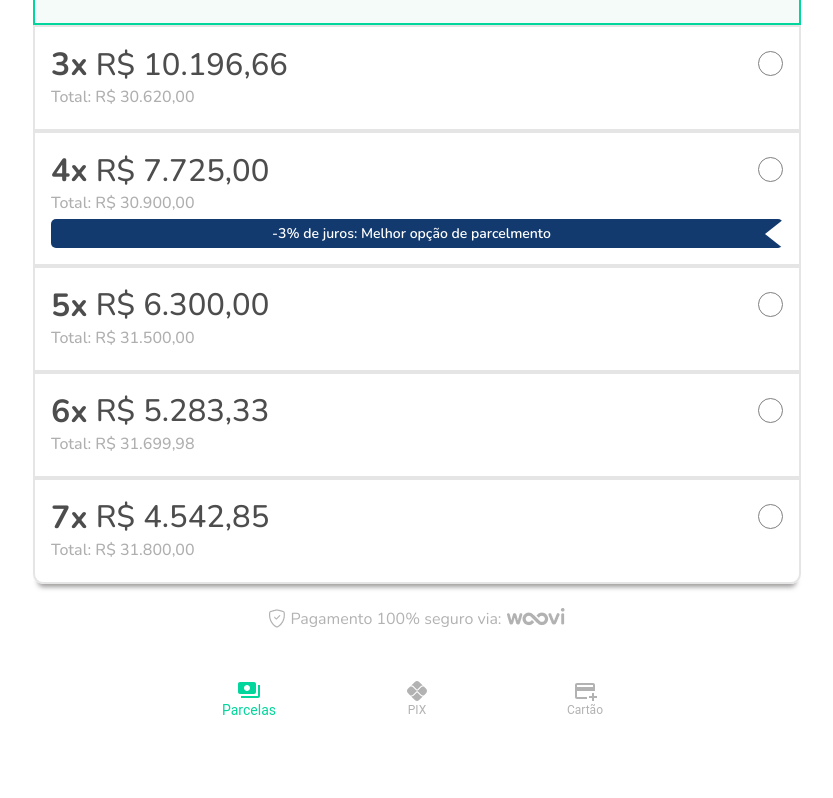
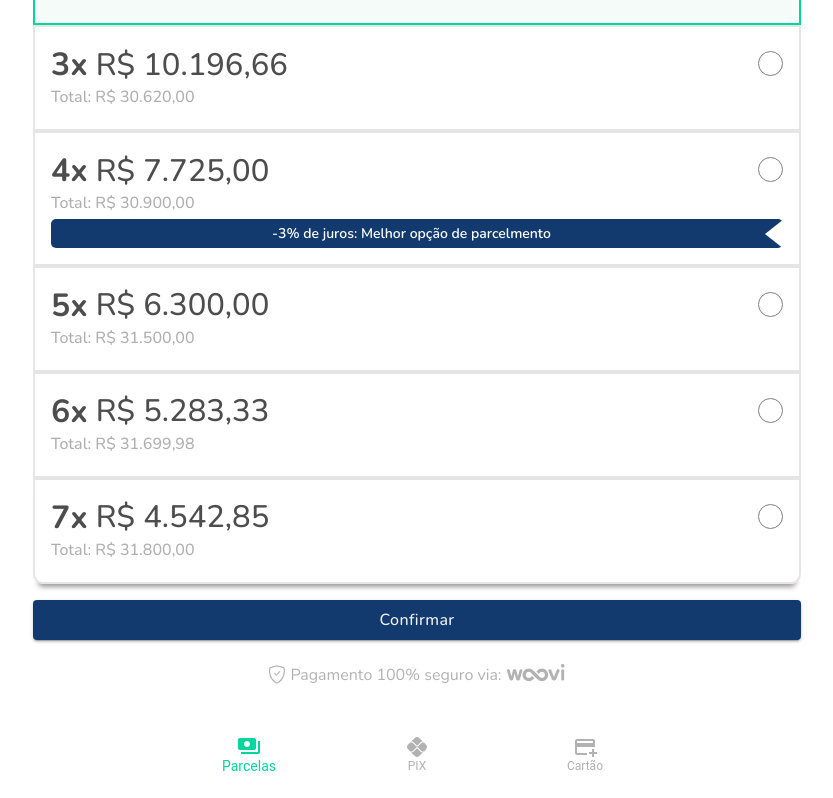
Before and after one commit to pabllot/woovi, a React (Vite) app: page / in a window 1280 px wide. Shown: the part 400-1198 px from the top of the page, without its empty margins (223-1056 px from the left). Before the commit the page ends 1142 px from the top, so only its background shows below. Built offline with nearby package versions, Linux system fonts and the light colour scheme.

Commit message:
feat: confirm button

```diff
--- a/src/pages/FirstPage/index.tsx
+++ b/src/pages/FirstPage/index.tsx
@@ -1,4 +1,5 @@
 import { useState } from "react";
+import { Link } from "react-router-dom";
 
 import { Footer } from "../../components/Footer";
 import { Installment } from "../../types";
@@ -8,6 +9,7 @@
 import { data } from "../../data/mock.json";
 import { Container } from "../../components/Container";
 import { SimpleBottomNavigation } from "../../components/BottomNavigation";
+import { Button } from "@mui/material";
 
 export const FirstPage = () => {
   const [selectedCard, setSelectedCard] = useState(2);
@@ -16,7 +18,7 @@
     <Container>
       <Logo />
       <HeaderText text="João, como você quer pagar?" />
-      <div>
+      <div style={{ paddingBottom: ".5rem" }}>
         {data.map((installment: Installment) => (
           <InstallmentCard
             key={installment.id}
@@ -31,6 +33,9 @@
           />
         ))}
       </div>
+      <Button color="secondary" variant="contained" component={Link} to="/2">
+        <span style={{ fontSize: "16px" }}>Confirmar</span>
+      </Button>
       <Footer />
       <SimpleBottomNavigation />
     </Container>
```
